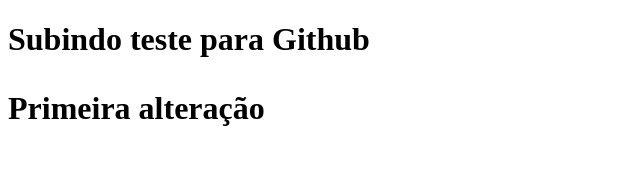
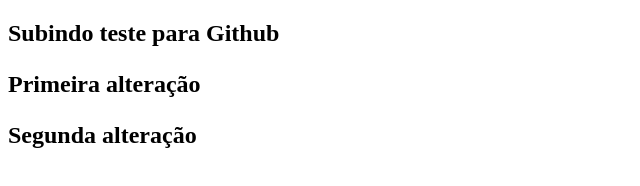
Before and after one commit to edi-blackcode/testsfolder, a plain HTML site: page index.html in a window 1280 px wide. Shown: the whole page, without its empty margins (0-640 px from the left). Drawn offline with Linux system fonts and the light colour scheme.

Commit message:
secondchange

```diff
--- a/index.html
+++ b/index.html
@@ -7,7 +7,10 @@
     <title>Test Github</title>
 </head>
 <body>
+    <article>
     <h1>Subindo teste para Github<h1>
         <p>Primeira alteração</p>
+        <p>Segunda alteração</p>
+    </article>
 </body>
 </html>
```
